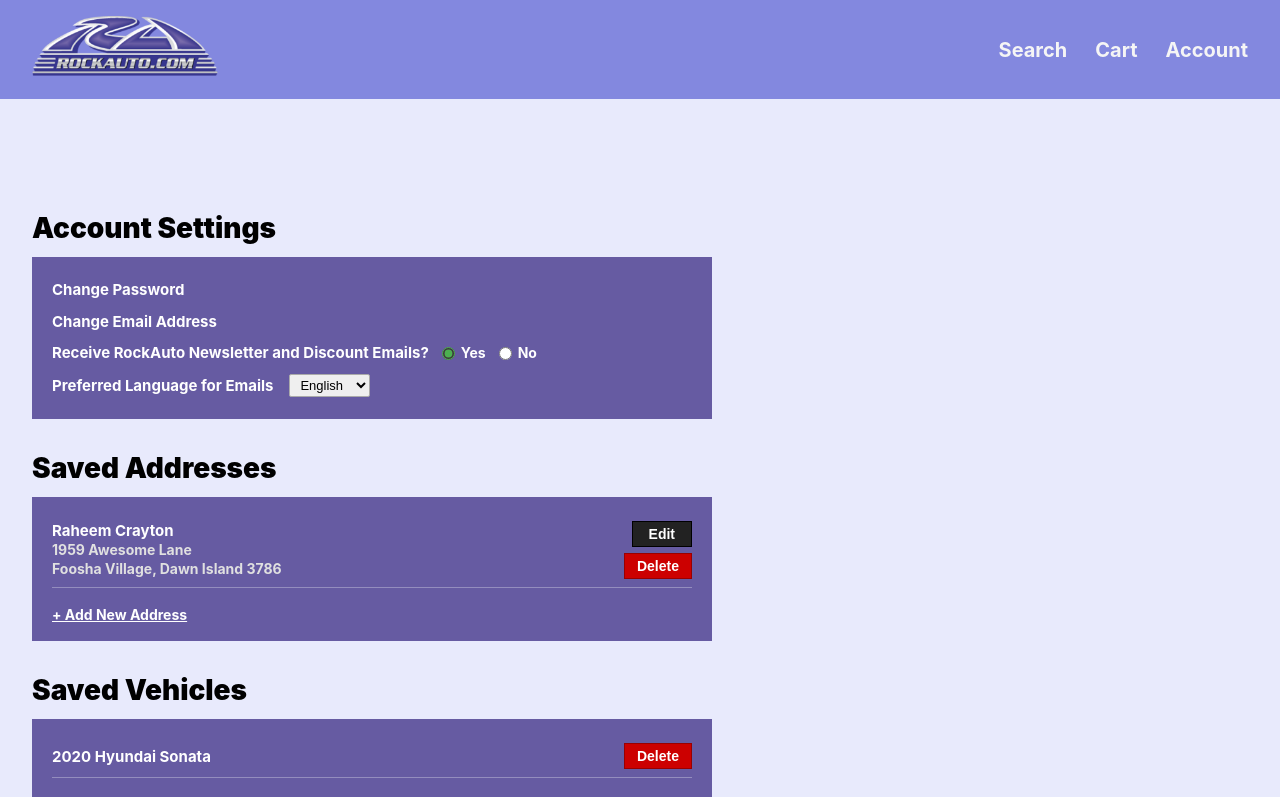
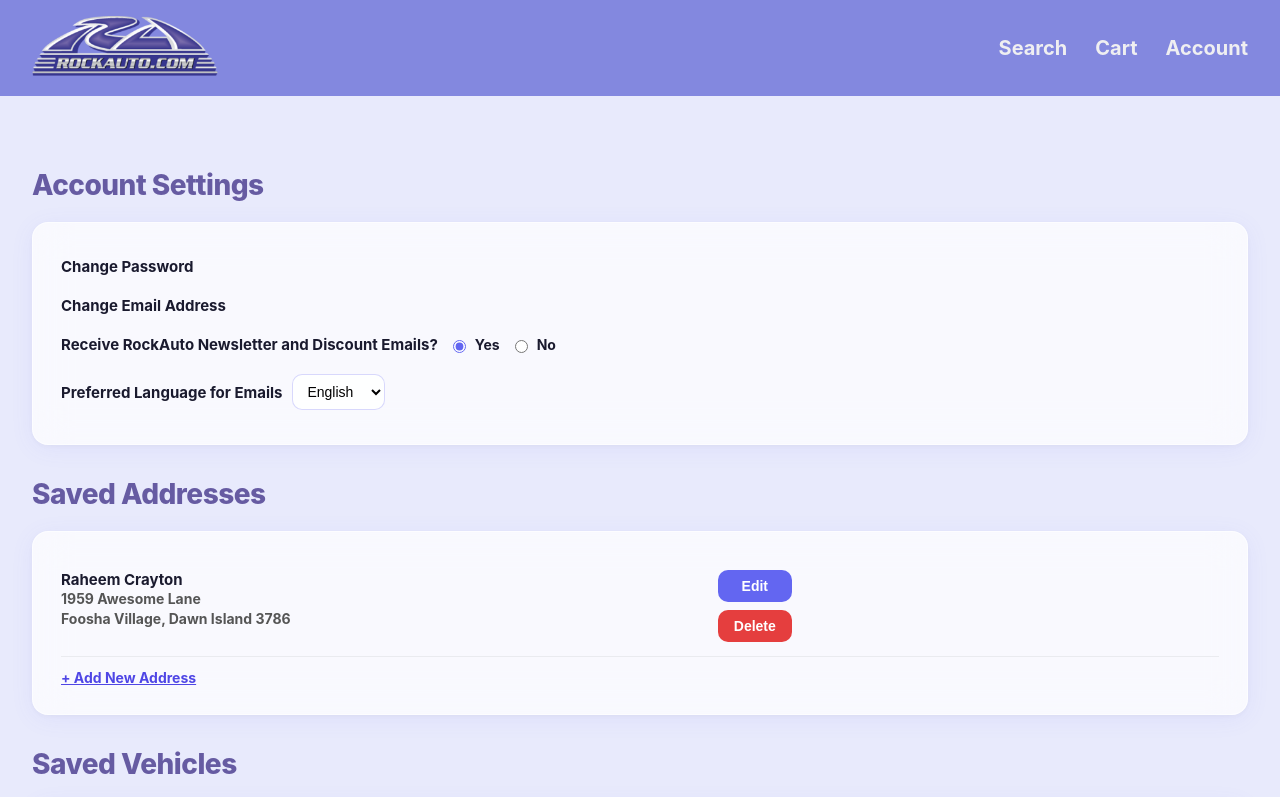
Before and after one commit to krhanson3/CS-407-RockAuto-Rebrand, a React (Vite) app: page /#/account in a window 1280 px wide. Shown: the top 797 px of the page. Built offline with nearby package versions, Linux system fonts and the light colour scheme.

Commit message:
styling from account matches cart

```diff
--- a/src/components/account/AccountSettings.tsx
+++ b/src/components/account/AccountSettings.tsx
@@ -19,8 +19,6 @@
 }: Props) {
   return (
     <>
-      <h2 className="sectionTitle">Account Settings</h2>
-
       <div className="card">
         <div className="cardRow" onClick={onPasswordClick}>
           <span className="cardLabel">Change Password</span>
--- a/src/components/footer.tsx
+++ b/src/components/footer.tsx
@@ -30,7 +30,6 @@
       <div className="footerCol">
         <h3 className="footerTitle">Learn more</h3>
         <p className="footerText">Blog</p>
-        <p className="footerText">Case studies</p>
         <p className="footerText">Customer stories</p>
         <p className="footerText">Best practices</p>
       </div>
--- a/src/pages/Account/index.tsx
+++ b/src/pages/Account/index.tsx
@@ -67,8 +67,9 @@
   };
 
   return (
-      <div className="page">
+      <div className="account-page">
         <main className="main">
+          <h2 className="sectionTitle">Account Settings</h2>
           <AccountSettings
               newsletter={newsletter}
               setNewsletter={setNewsletter}
--- a/src/pages/Home/index.tsx
+++ b/src/pages/Home/index.tsx
@@ -1,3 +1,5 @@
+import "../../styles/homePage.css"
+
 export default function Home() {
   return (
     <div>
--- a/src/styles/accountPage.css
+++ b/src/styles/accountPage.css
@@ -1,235 +1,196 @@
-/* Page */
-.page {
+/* Page Background */
+.account-page {
   background: #e8eafc;
   min-height: 100vh;
-  color: #000;
+  padding: 40px 32px 60px;
+  color: #1a1a2e;
+  display: flex;
+  flex-direction: column;
 }
 
-/* Header */
-.header {
-  display: flex;
-  justify-content: space-between;
-  align-items: center;
-  padding: 16px 32px;
-  border-bottom: none;
-}
-
-/* Logo Group */
-.logoGroup {
-  display: flex;
-  align-items: center;
-  gap: 16px;
-}
-
-.logo {
-  font-size: 28px;
-  font-weight: 900;
-  font-style: italic;
-  color: #000;
-  letter-spacing: -0.5px;
-}
-
-
+/* Main Content Wrapper */
 .main {
-  max-width: 680px;
-  padding: 40px 32px 60px;
+  max-width: 100%;
+  width: 100%;
+  margin: 0 auto;
 }
 
 /* Section Title */
 .sectionTitle {
   font-size: 28px;
-  font-weight: 900;
-  margin: 32px 0 12px;
-  color: #000;
+  font-weight: 800;
+  margin: 32px 0 20px;
+  color: #665ba2;
+  letter-spacing: -0.5px;
 }
 
-/* Card */
+/* Card Container */
 .card {
-  background: #665ba2;
-  border-radius: 0;
-  padding: 16px 20px;
-  margin-bottom: 8px;
+  background: rgba(255, 255, 255, 0.72);
+  backdrop-filter: blur(18px);
+  border: 1px solid rgba(255, 255, 255, 0.55);
+  border-radius: 16px;
+  padding: 24px 28px;
+  margin-bottom: 28px;
+  box-shadow:
+    0 4px 24px rgba(99, 102, 241, 0.07),
+    0 1.5px 6px rgba(0, 0, 0, 0.04);
 }
 
-.cardRow {
-  padding: 6px 0;
-  cursor: pointer;
-}
-
+/* Card Rows */
+.cardRow,
 .cardRowInline {
-  padding: 6px 0;
+  padding: 10px 0;
   display: flex;
   align-items: center;
-  gap: 8px;
+  gap: 10px;
   flex-wrap: wrap;
 }
 
 .cardLabel {
   font-weight: 700;
   font-size: 15px;
-  color: #fff;
+  color: #1a1a2e;
 }
 
-/* Radio */
+/* Radio + Select */
 .radioLabel {
-  color: #fff;
+  color: #1a1a2e;
   font-size: 14px;
   display: flex;
   align-items: center;
-  gap: 3px;
+  gap: 6px;
   cursor: pointer;
 }
 
 .radio {
-  accent-color: #4CAF50;
+  accent-color: #6366f1;
   cursor: pointer;
 }
 
 .select {
-  margin-left: 8px;
-  padding: 2px 6px;
-  font-size: 13px;
-  border: 1px solid #aaa;
-  border-radius: 2px;
+  padding: 8px 10px;
+  font-size: 14px;
+  border: 1.5px solid rgba(99, 102, 241, 0.25);
+  border-radius: 10px;
+  background: rgba(255, 255, 255, 0.85);
+  transition: all 0.25s ease;
+}
+
+.select:focus {
+  border-color: #6366f1;
+  box-shadow: 0 0 0 3px rgba(99, 102, 241, 0.1);
 }
 
 /* Address Block */
-.addressBlock {
-  position: relative;
+.addressBlock,
+.vehicleBlock {
   display: flex;
+  justify-content: space-between;
   flex-wrap: wrap;
-  align-items: flex-start;
-  justify-content: space-between;
-  padding: 8px 0;
+  padding: 14px 0;
+  border-bottom: 1px solid rgba(0, 0, 0, 0.06);
 }
 
-.addressInfo {
-  flex: 1;
-}
-
-.addressName {
+.addressName,
+.vehicleLabel {
   font-weight: 700;
   font-size: 15px;
-  color: #fff;
+  color: #1a1a2e;
 }
 
 .addressLine {
   font-size: 14px;
-  color: #e0e0e0;
+  color: #555;
   line-height: 1.4;
 }
 
+/* Action Buttons */
 .addressActions {
   display: flex;
   flex-direction: column;
-  gap: 6px;
-  align-items: flex-end;
+  gap: 8px;
 }
 
-/* Buttons */
-.editBtn {
-  background: #222;
-  color: #fff;
-  border: 1px solid #000;
-  padding: 4px 16px;
+.editBtn,
+.deleteBtn,
+.saveBtn,
+.cancelBtn {
+  padding: 8px 16px;
   font-weight: 700;
   font-size: 14px;
+  border-radius: 10px;
   cursor: pointer;
+  border: none;
+  transition: all 0.2s ease;
+}
+
+.editBtn,
+.saveBtn {
+  background: #6366f1;
+  color: #fff;
+}
+
+.editBtn:hover,
+.saveBtn:hover {
+  background: #4f46e5;
 }
 
 .deleteBtn {
-  background: #cc0000;
+  background: #e53e3e;
   color: #fff;
-  border: 1px solid #900;
-  padding: 4px 12px;
-  font-weight: 700;
-  font-size: 14px;
-  cursor: pointer;
 }
 
-/* Separator */
-.separator {
-  width: 100%;
-  height: 1px;
-  background: rgba(255,255,255,0.3);
-  margin-top: 8px;
+.deleteBtn:hover {
+  background: #c53030;
+}
+
+.cancelBtn {
+  background: #999;
+  color: #fff;
+}
+
+.cancelBtn:hover {
+  background: #777;
 }
 
 /* Add Row */
 .addRow {
-  color: #fff;
+  color: #4f46e5;
   font-weight: 700;
   font-size: 14px;
-  padding: 10px 0 2px;
+  padding: 12px 0 4px;
   cursor: pointer;
   text-decoration: underline;
-}
-
-/* Vehicle Block */
-.vehicleBlock {
-  display: flex;
-  align-items: center;
-  justify-content: space-between;
-  flex-wrap: wrap;
-  padding: 8px 0;
-}
-
-.vehicleLabel {
-  font-weight: 700;
-  font-size: 15px;
-  color: #fff;
 }
 
 /* Edit Area */
 .editArea {
   display: flex;
   flex-direction: column;
-  gap: 6px;
+  gap: 10px;
   width: 100%;
 }
 
 .editInput {
-  padding: 6px 8px;
+  padding: 10px 14px;
   font-size: 14px;
-  border: 1px solid #ccc;
-  width: 100%;
-  box-sizing: border-box;
+  border: 1.5px solid rgba(99, 102, 241, 0.25);
+  border-radius: 10px;
+  background: rgba(255, 255, 255, 0.85);
+  transition: all 0.25s ease;
 }
 
-.editBtns {
-  display: flex;
-  gap: 8px;
-  margin-top: 4px;
+.editInput:focus {
+  border-color: #6366f1;
+  box-shadow: 0 0 0 3px rgba(99, 102, 241, 0.1);
 }
 
-.saveBtn {
-  background: #222;
-  color: #fff;
-  border: 1px solid #000;
-  padding: 6px 20px;
-  font-weight: 700;
-  font-size: 14px;
-  cursor: pointer;
-}
-
-.cancelBtn {
-  background: #999;
-  color: #fff;
-  border: 1px solid #777;
-  padding: 6px 16px;
-  font-weight: 700;
-  font-size: 14px;
-  cursor: pointer;
-}
-
-/* Modal Overlay */
+/* Modal */
 .overlay {
   position: fixed;
-  top: 0;
-  left: 0;
-  right: 0;
-  bottom: 0;
-  background: rgba(0,0,0,0.5);
+  inset: 0;
+  background: rgba(0,0,0,0.45);
   display: flex;
   align-items: center;
   justify-content: center;
@@ -241,28 +202,29 @@
   padding: 28px;
   width: 380px;
   max-width: 90vw;
-  box-shadow: 0 4px 20px rgba(0,0,0,0.3);
+  border-radius: 16px;
+  box-shadow: 0 4px 20px rgba(0,0,0,0.15);
 }
 
 .modalTitle {
   font-size: 20px;
   font-weight: 900;
-  margin: 0 0 16px;
-  color: #000;
+  margin-bottom: 16px;
+  color: #1a1a2e;
 }
 
 .modalInput {
-  display: block;
-  width: 100%;
-  padding: 8px 10px;
+  width: 95%;
+  padding: 10px 14px;
   font-size: 14px;
-  border: 1px solid #ccc;
-  margin-bottom: 10px;
-  box-sizing: border-box;
+  border: 1.5px solid rgba(99, 102, 241, 0.25);
+  border-radius: 10px;
+  margin-bottom: 12px;
+  background: rgba(255, 255, 255, 0.85);
 }
 
 .modalBtns {
   display: flex;
-  gap: 8px;
-  margin-top: 8px;
+  gap: 10px;
+  margin-top: 12px;
 }
--- a/src/styles/cartPage.css
+++ b/src/styles/cartPage.css
@@ -1,6 +1,5 @@
 .cart-page {
   background: #e8eafc;
-  min-height: 100vh;
   padding: 28px 32px 60px;
   color: #1a1a2e;
 }
--- a/src/styles/footer.css
+++ b/src/styles/footer.css
@@ -1,7 +1,7 @@
 /* Footer */
 .homeFooter {
   margin-top: auto;
-  background: #f5f5f5;
+  background: #8388df;
   padding: 40px 60px;
   display: grid;
   grid-template-columns: repeat(4, 1fr);
@@ -14,13 +14,16 @@
 }
 
 .footerTitle {
-  font-size: 18px;
-  font-weight: 900;
+  font-size: 20px;
+  font-weight: normal;
+  color: #efeff1;
   margin-bottom: 12px;
 }
 
 .footerText {
-  font-size: 14px;
+  font-size: 16px;
+  font-weight: normal;
+  color: #efeff1;
   margin-bottom: 12px;
 }
 
--- a/src/styles/global.css
+++ b/src/styles/global.css
@@ -18,5 +18,5 @@
 }
 
 .main {
-  background: #e8eafc;
+  padding-bottom: 60px;
 }
--- a/src/styles/homePage.css
+++ b/src/styles/homePage.css
@@ -6,41 +6,14 @@
   flex-direction: column;
 }
 
-/* Hero */
-.hero {
+
+.slogan {
   text-align: center;
   padding: 140px 20px 100px;
-}
-
-.heroTitle {
   font-size: 48px;
   font-weight: 900;
   max-width: 700px;
+  color: #665ba2;
   margin: 0 auto 40px;
   line-height: 1.1;
 }
-
-.heroButtons {
-  display: flex;
-  justify-content: center;
-  gap: 20px;
-}
-
-.heroBtn {
-  padding: 12px 28px;
-  font-size: 16px;
-  font-weight: 700;
-  border: 2px solid #000;
-  text-decoration: none;
-  cursor: pointer;
-}
-
-.heroBtn.primary {
-  background: #000;
-  color: #fff;
-}
-
-.heroBtn.secondary {
-  background: #fff;
-  color: #000;
-}
--- a/src/styles/navbar.css
+++ b/src/styles/navbar.css
@@ -27,7 +27,7 @@
 
 .desktop-links .nav-links a {
   text-decoration: none;
-  color: whitesmoke;
+  color: #efeff1;
   font-size: 20px;
 }
 
```
